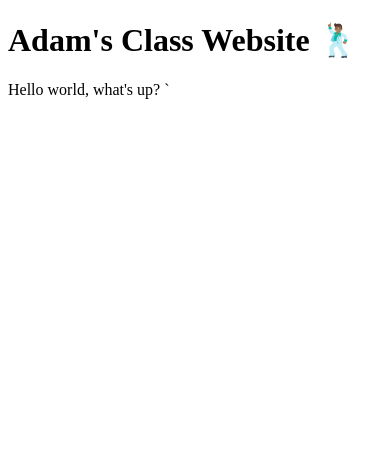
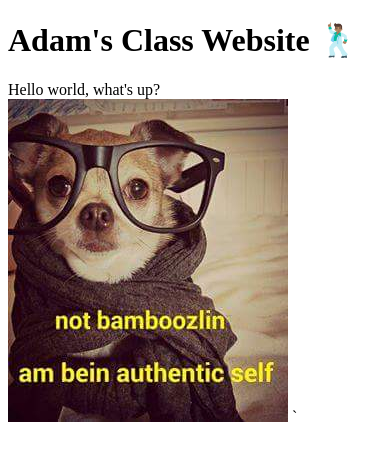
Before and after one commit to adammoftah/interactive, a plain HTML site: page index.html in a window 390 px wide. Drawn offline with Linux system fonts and the light colour scheme.

Commit message:
added an image from my phone

```diff
--- a/index.html
+++ b/index.html
@@ -9,6 +9,7 @@
   </head>
   <body>
     <h1>Adam's Class Website <strong>🕺🏽</strong></h1>
-    Hello world, what's up?
+    Hello world, what's up? <br>
+    <img src="assets/phone-test.jpg">
   </body>`
 </html>
```
Also changed, not shown: assets/phone-test.jpg (added), 1 other file.
